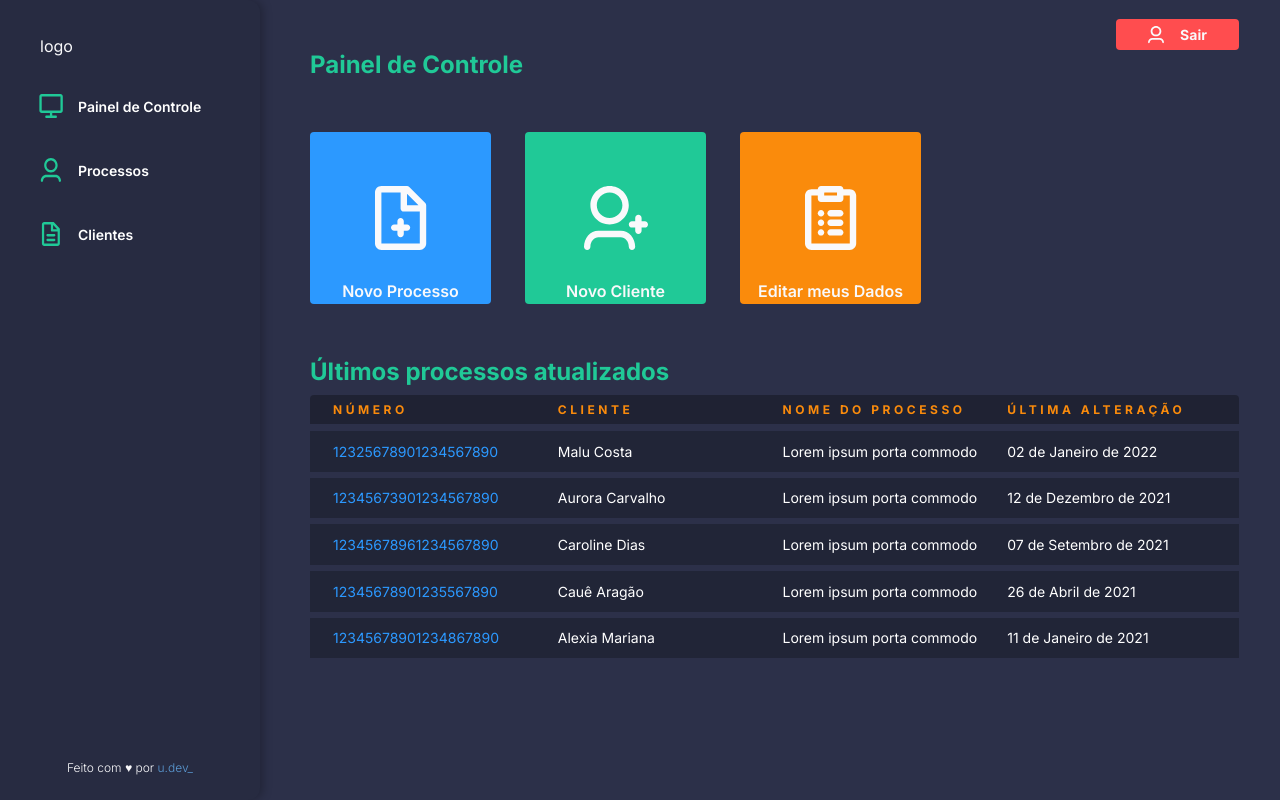
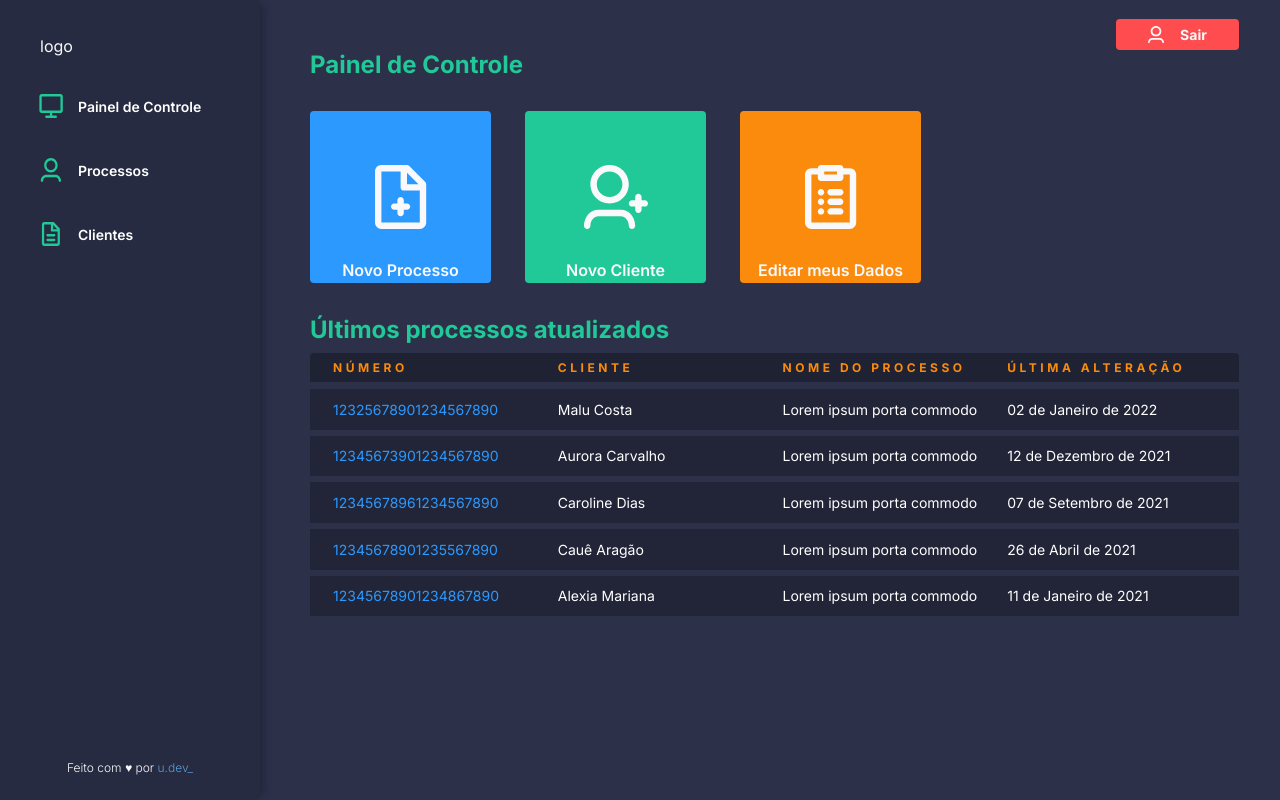
Before and after one commit to uthanhercules/client-themis-library, a React (Create React App) app: page /painel in a window 1280 px wide. Built offline with nearby package versions, Linux system fonts and the light colour scheme; sample sign-in values are in the browser's storage.

Commit message:
Dashboard Spacing

```diff
--- a/src/pages/dashboard/style.scss
+++ b/src/pages/dashboard/style.scss
@@ -11,11 +11,11 @@
     line-height: 29px;
     color: $success;
 
-    margin-bottom: 53px;
+    margin-bottom: 32px;
   }
 
   .Controlboard {
-    margin-bottom: 53px;
+    margin-bottom: 32px;
 
     .Each-Controlboard {
       display: flex;
```
